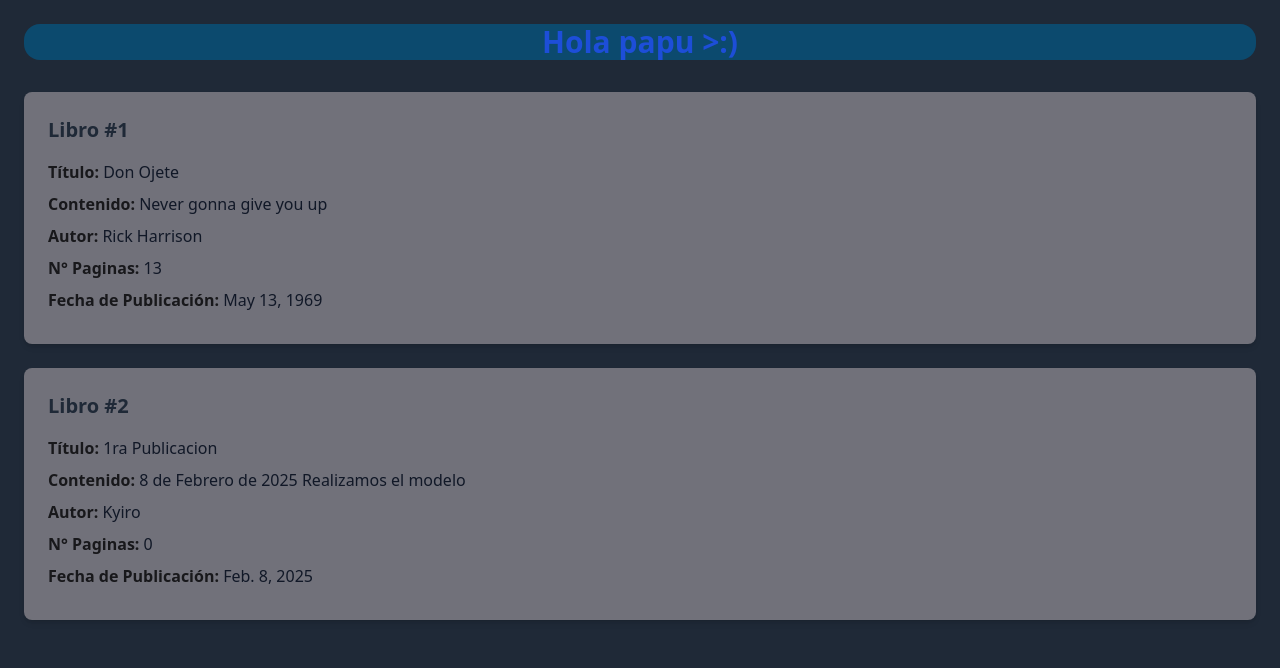
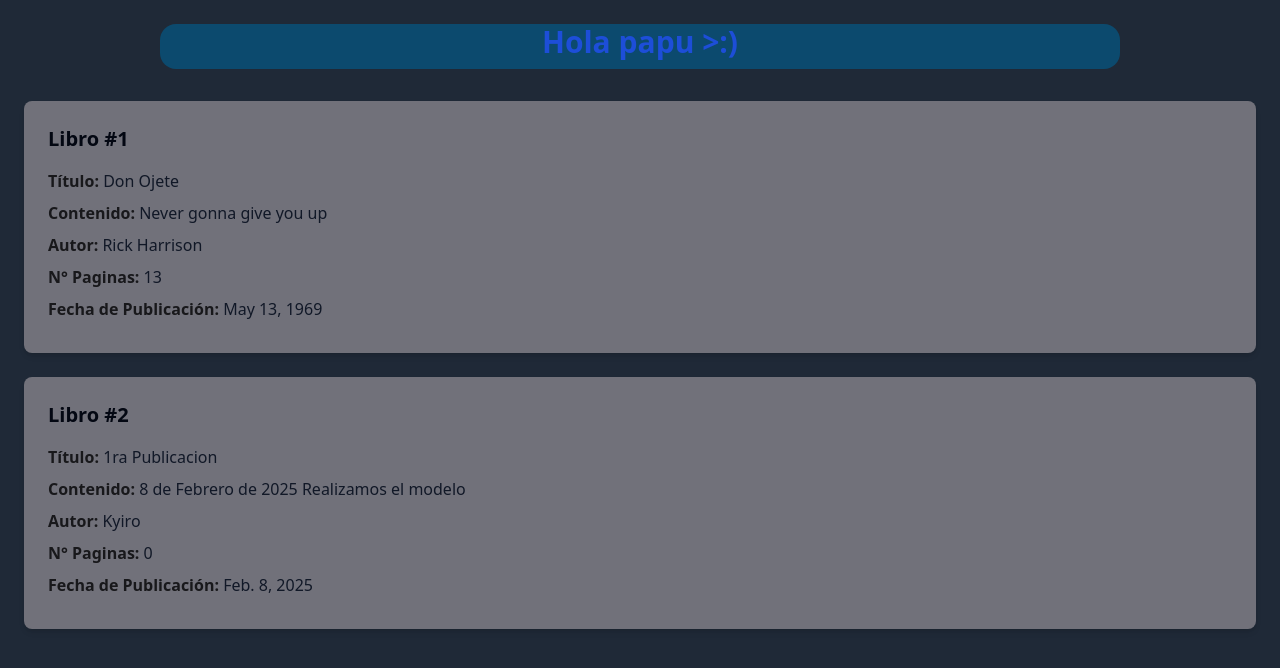
Before and after one commit to Kyiroz/DjangoAPI01, a Django app: page / in a window 1280 px wide. Shown: the top 668 px of the page. Run offline with Django 5.2, Linux system fonts and the light colour scheme; data comes from the database, SQL or seed files in the repository; some libraries are stand-ins or nearby versions.

Commit message:
cambio en el tamaño y posicion del background del titulo

```diff
--- a/library/template/booklist.html
+++ b/library/template/booklist.html
@@ -7,11 +7,11 @@
     <script src="https://cdn.tailwindcss.com"></script> <!-- CDN de Tailwind -->
 </head>
 <body class="bg-gray-800 p-6">
-    <h1 class="text-3xl font-bold text-center text-blue-700 mb-8 bg-sky-900 rounded-2xl">Hola papu >:)</h1>
+    <h1 class="text-3xl font-bold text-center text-blue-700 mb-8 bg-sky-900 rounded-2xl w-[32em] h-[1.5em] m-auto">Hola papu >:)</h1>
 
     {% for book in books_list %}
         <div class="bg-zinc-500 shadow-md rounded-lg p-6 mb-6 min-w-[50px]">
-            <h2 class="text-xl font-semibold text-gray-800 mb-4">Libro #{{ forloop.counter }}</h2>
+            <h2 class="text-xl font-semibold text-gray-950 mb-4">Libro #{{ forloop.counter }}</h2>
             <ul>
                 <li class="mb-2"><strong class="text-zinc-900">Título:</strong> <span class="text-gray-900">{{ book.title }}</span></li>
                 <li class="mb-2"><strong class="text-zinc-900">Contenido:</strong> <span class="text-gray-900">{{ book.body }}</span></li>
```
